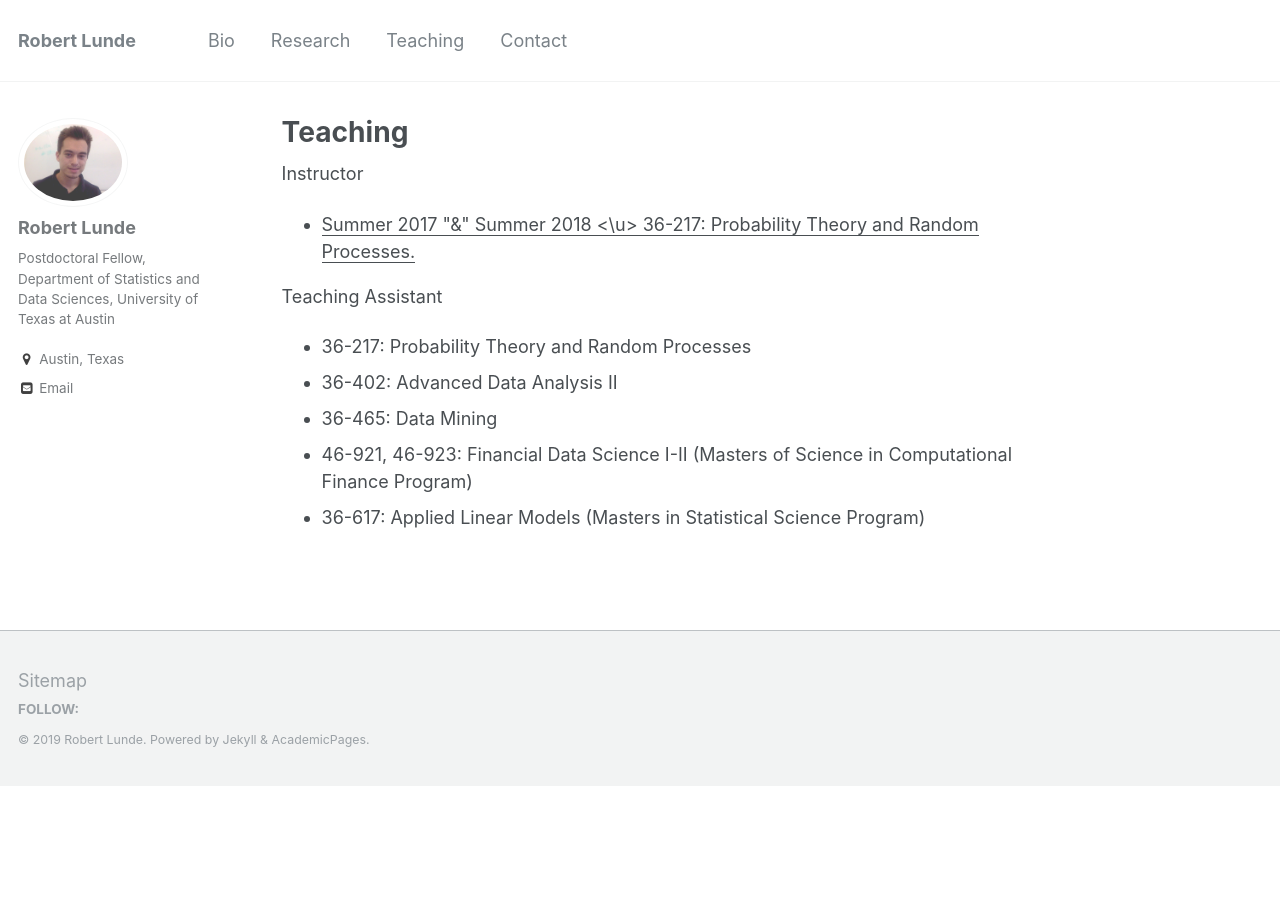
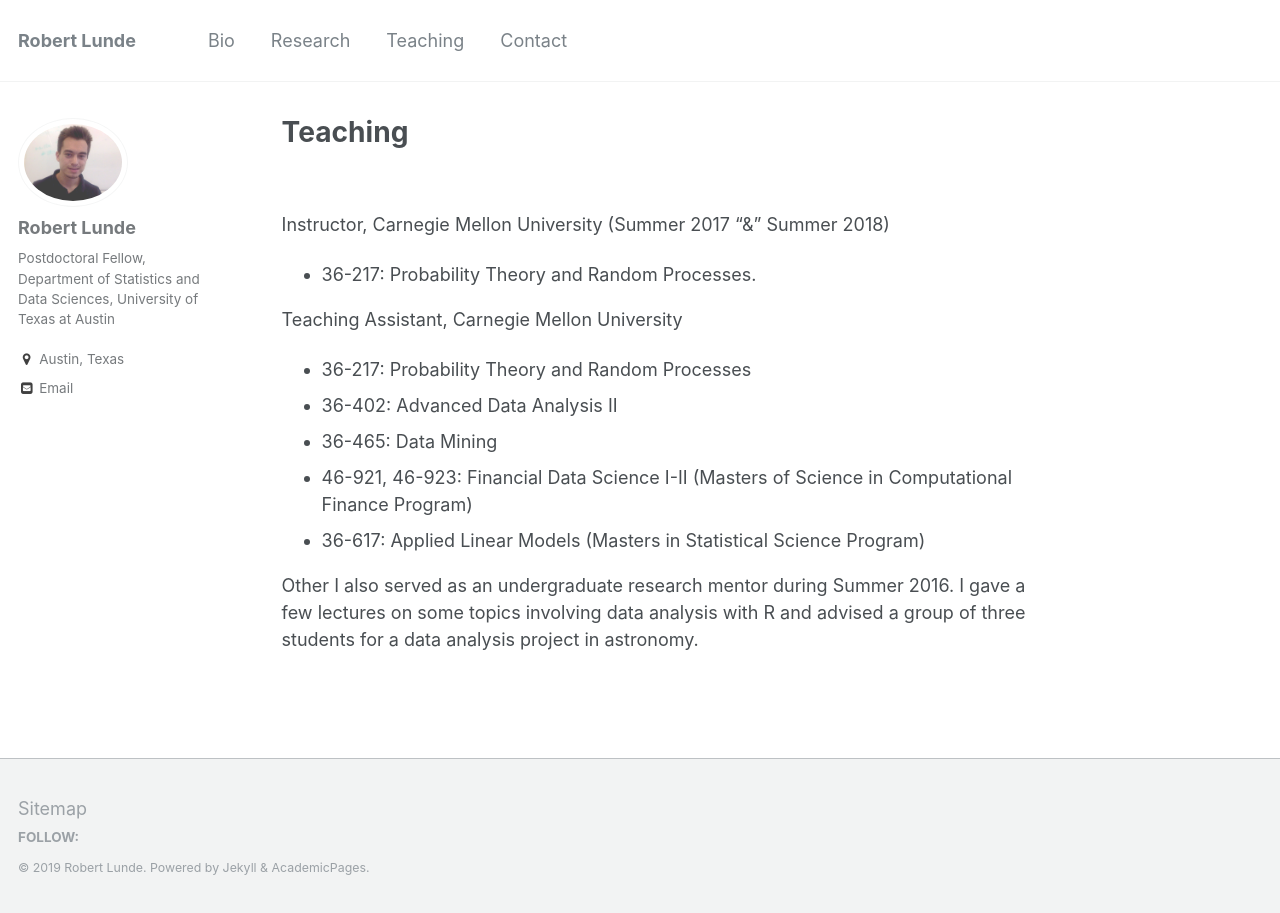
Before and after one commit to rslunde/rslunde.github.io, a Jekyll site: the page built from _pages/teaching.md, in a window 1280 px wide. Built offline with Jekyll 4.4.1, drawn with Linux system fonts in a browser that asks for light colours.

Commit message:
update teaching

```diff
--- a/_pages/teaching.md
+++ b/_pages/teaching.md
@@ -3,12 +3,18 @@ title: "Teaching"
 permalink: /teaching/
 author_profile: true
 ---
-Instructor
-* <u> Summer 2017 "&" Summer 2018 <\u> 36-217: Probability Theory and Random Processes.
+<br>
 
-Teaching Assistant
+
+Instructor, Carnegie Mellon University (Summer 2017 "&" Summer 2018)
+* 36-217: Probability Theory and Random Processes.
+
+Teaching Assistant, Carnegie Mellon University
 * 36-217: Probability Theory and Random Processes
 * 36-402: Advanced Data Analysis II
 * 36-465: Data Mining
 * 46-921, 46-923: Financial Data Science I-II (Masters of Science in Computational Finance Program)
 * 36-617: Applied Linear Models (Masters in Statistical Science Program)
+
+Other
+I also served as an undergraduate research mentor during Summer 2016.  I gave a few lectures on some topics involving data analysis with R and advised a group of three students for a data analysis project in astronomy.
```
Also changed, not shown: 2 other files.
